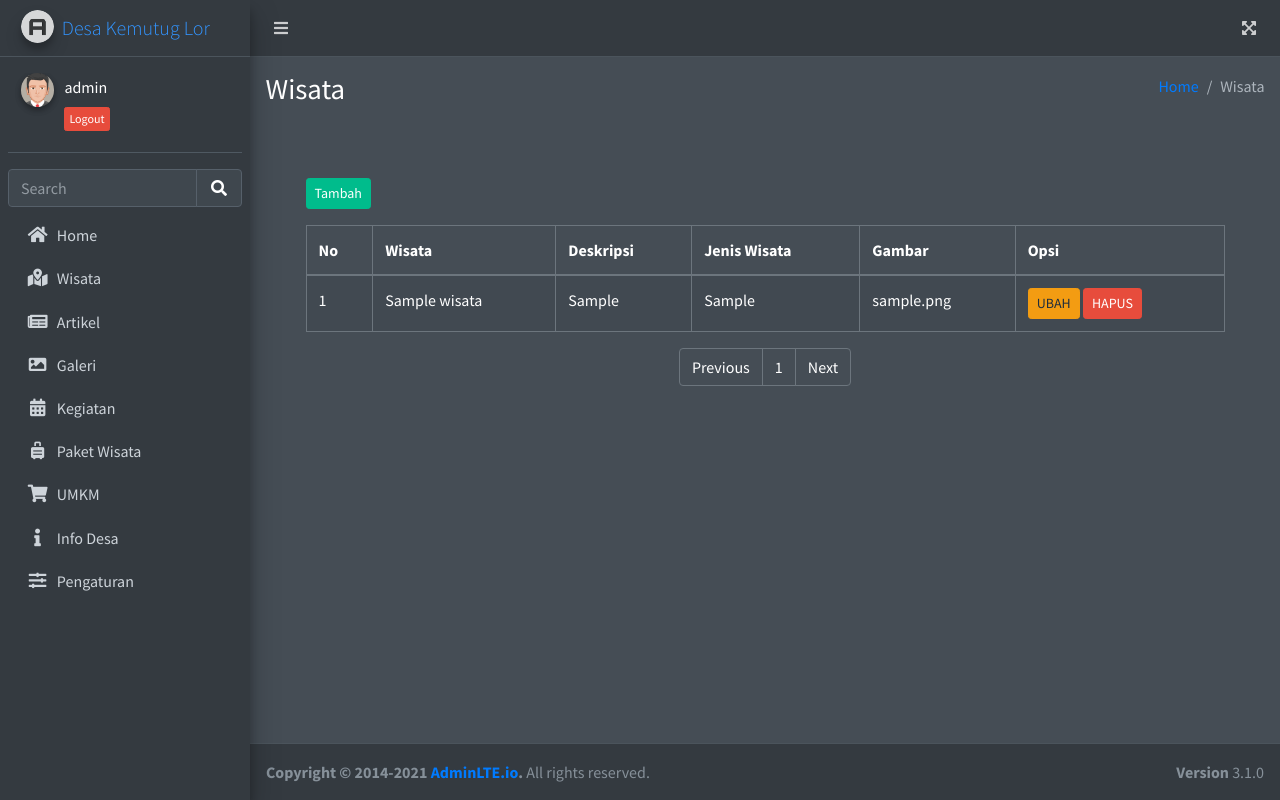
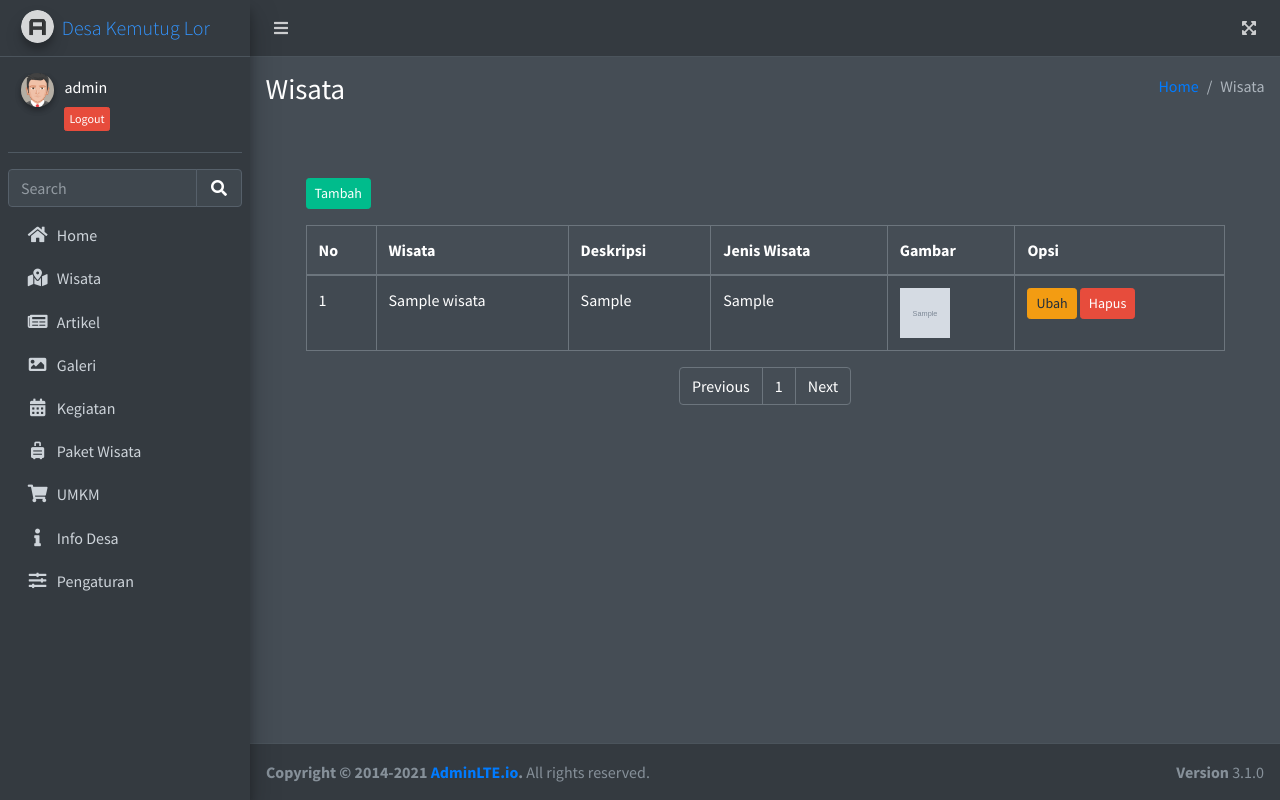
Before and after one commit to muhammadalviawliya/web-desa-wisata-kemutug-lor, a PHP site: page /adminn/wisata.php in a window 1280 px wide. Run offline with PHP 8.4, Linux system fonts and the light colour scheme; tables that the repository leaves empty or names only in its code hold one stand-in row (values such as "Sample post"); grey boxes marked "Sample" are stand-in pictures; some libraries are stand-ins or nearby versions.

Commit message:
hapus data wisata

```diff
--- a/adminn/wisata.php
+++ b/adminn/wisata.php
@@ -220,10 +220,10 @@
                     <td><?php echo $d['nama'] ?></td>
                     <td><?php echo $d['deskripsi'] ?></td>
                     <td><?php echo $d['jenis_wisata'] ?></td>
-                    <td><?php echo $d['gambar'] ?></td>
+                    <td><img src="../images/<?php echo $d['gambar'] ?>" alt="" width="50px" height="50px"></td>
                     <td>
-                      <a class="btn btn-warning btn-sm" href="">UBAH</a>
-                      <a class="btn btn-danger btn-sm" href="">HAPUS</a>
+                      <a class="btn btn-warning btn-sm">Ubah</a>
+                      <a class="btn btn-danger btn-sm" href="hapus_wisata.php?id_wisata=<?php echo $d['id_wisata'] ?>">Hapus</a>
                     </td>
                   </tr>
                 <?php
@@ -256,6 +256,7 @@
 
         </div>
         <!-- /.content -->
+
       </div>
       <!-- /.content-wrapper -->
 
```
Also changed, not shown: adminn/hapus_wisata.php (added, +16 -0 lines).
